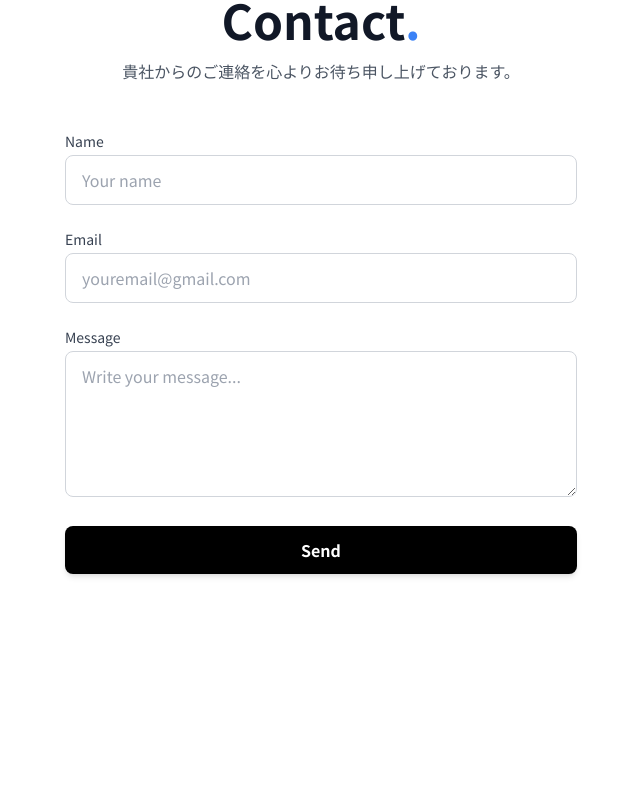
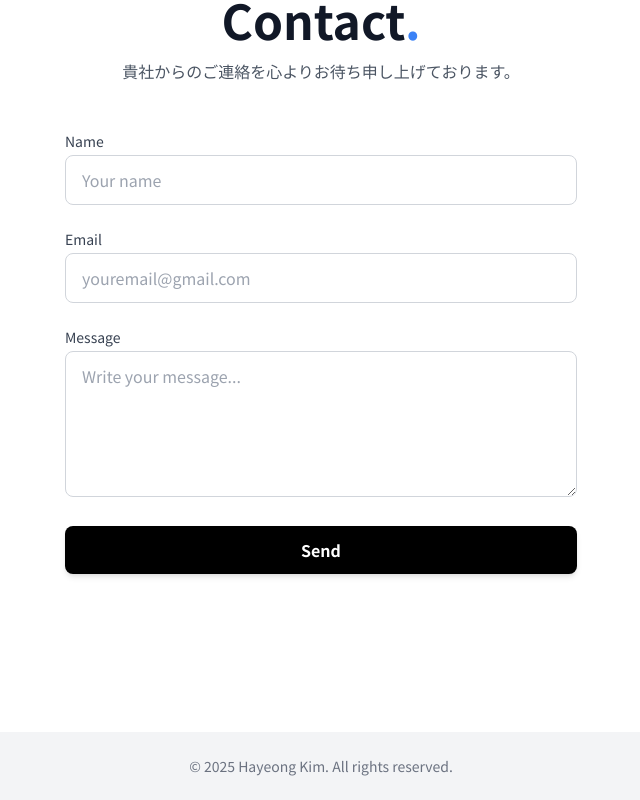
Before and after one commit to khyiao0829/Portfolio, a React (Create React App) app: page / in a window 1280 px wide. Shown: the part 4286-5086 px from the top of the page, without its empty margins (319-959 px from the left). Before the commit the page ends 4970 px from the top, so only its background shows below. Built offline with nearby package versions, Linux system fonts and the light colour scheme.

Commit message:
Footer.jsx 추가

```diff
--- a/src/App.js
+++ b/src/App.js
@@ -8,6 +8,7 @@
 import ProjectDetail from "./components/ProjectDetail";
 import Experience from "./components/Experience";
 import Keywords from "./components/Keywords";
+import Footer from "./components/Footer";
 
 function App() {
   return (
@@ -24,6 +25,7 @@
               <Experience />
               <Projects />
               <Contact />
+              <Footer />
             </div>
           }
         />
--- /dev/null
+++ b/src/components/Footer.jsx
@@ -0,0 +1,9 @@
+export default function Footer() {
+  return (
+    <footer className="bg-gray-100 text-center py-6 mt-12">
+      <p className="text-sm text-gray-500">
+        © {new Date().getFullYear()} Hayeong Kim. All rights reserved.
+      </p>
+    </footer>
+  );
+}
```
